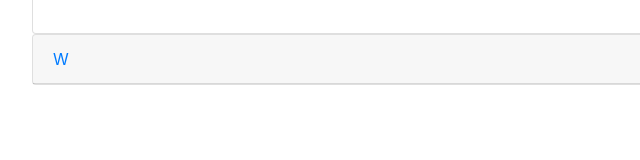
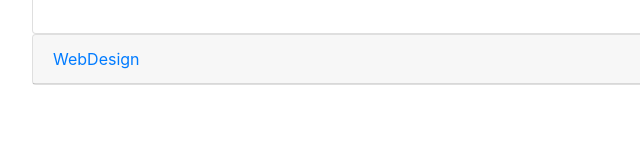
Before and after one commit to RJohn42/RJohn42.github.io, a website with bundled scripts: page index.html in a window 1280 px wide. Shown: the part 4560-4720 px from the top of the page, 288-928 px from the left. Built offline with nearby package versions, Linux system fonts and the light colour scheme; a web font is replaced by a local one.

Commit message:
Update index.html

```diff
--- a/index.html
+++ b/index.html
@@ -265,7 +265,7 @@
  <div class="card">
 			  <div class="card-header">
 				<a class="collapsed card-link" data-toggle="collapse" href="#collapseTwo">
-				  W
+				  WebDesign
 				</a>
 			  </div>
 			  <div id="collapseTwo" class="collapse" data-parent="#accordion">
```
